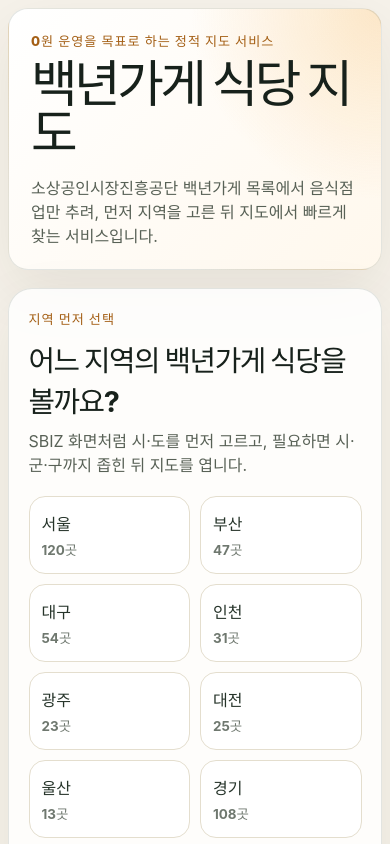
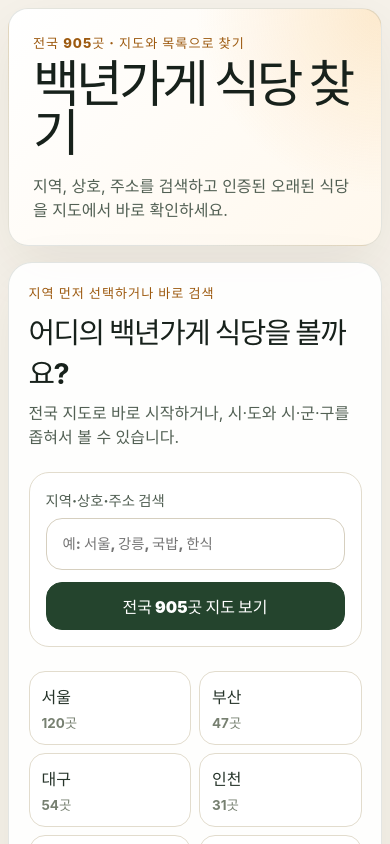
Before and after one commit to nukk-pain/food-guides, a React (Vite) app: page / in a window 390 px wide. Shown: the top 844 px of the page. Built offline with nearby package versions, Linux system fonts and the light colour scheme.

Commit message:
[verified] feat: improve restaurant map ux

```diff
--- a/src/App.css
+++ b/src/App.css
@@ -1,7 +1,24 @@
+:root {
+  --color-ink: #17211b;
+  --color-muted: #526054;
+  --color-soft: #778071;
+  --color-line: #e2dccd;
+  --color-surface: rgba(255, 255, 255, 0.9);
+  --color-surface-strong: #ffffff;
+  --color-warm: #fff8ed;
+  --color-primary: #24442d;
+  --color-primary-strong: #18301f;
+  --color-accent: #d97818;
+  --shadow-card: 0 20px 60px rgba(46, 35, 18, 0.08);
+  --radius-card: 24px;
+  --radius-control: 16px;
+}
+
 .app-shell {
   width: min(1180px, calc(100% - 24px));
   margin: 0 auto;
   padding: 24px 0 40px;
+  color: var(--color-ink);
 }
 
 .hero-panel,
@@ -12,21 +29,21 @@
 .map-panel,
 .region-panel {
   border: 1px solid rgba(42, 64, 48, 0.13);
-  border-radius: 24px;
-  background: rgba(255, 255, 255, 0.82);
-  box-shadow: 0 20px 60px rgba(46, 35, 18, 0.08);
+  border-radius: var(--radius-card);
+  background: var(--color-surface);
+  box-shadow: var(--shadow-card);
 }
 
 .hero-panel {
-  padding: clamp(28px, 7vw, 72px);
+  padding: clamp(28px, 7vw, 64px);
   background:
-    radial-gradient(circle at top right, rgba(244, 178, 84, 0.28), transparent 42%),
+    radial-gradient(circle at top right, rgba(244, 178, 84, 0.24), transparent 42%),
     linear-gradient(135deg, #ffffff 0%, #fff8ed 100%);
 }
 
 .eyebrow {
-  margin: 0 0 10px;
-  color: #a45f15;
+  margin: 0 0 8px;
+  color: #9d5a10;
   font-size: 0.82rem;
   font-weight: 800;
   letter-spacing: 0.08em;
@@ -41,71 +58,24 @@ p {
 
 h1 {
   max-width: 760px;
-  margin-bottom: 18px;
-  font-size: clamp(2.4rem, 8vw, 5.8rem);
+  margin-bottom: 16px;
+  font-size: clamp(2.5rem, 8vw, 5.6rem);
   line-height: 0.96;
   letter-spacing: -0.07em;
 }
 
 .hero-copy {
-  max-width: 700px;
+  max-width: 640px;
   margin-bottom: 0;
-  color: #586156;
+  color: var(--color-muted);
   font-size: clamp(1rem, 2.4vw, 1.2rem);
-}
-
-.toolbar {
-  display: grid;
-  gap: 16px;
-  align-items: end;
-  margin-bottom: 14px;
-  padding: 16px;
-}
-
-.search-box {
-  display: grid;
-  gap: 8px;
-  color: #4f5c52;
-  font-size: 0.9rem;
-  font-weight: 700;
-}
-
-.search-box input {
-  width: 100%;
-  min-height: 48px;
-  border: 1px solid #d6cfbf;
-  border-radius: 16px;
-  padding: 14px 16px;
-  color: #17211b;
-  background: #fff;
-}
-
-.stats-card {
-  position: absolute;
-  top: 16px;
-  right: 16px;
-  z-index: 500;
-  min-width: 154px;
-  border-radius: 18px;
-  padding: 14px 16px;
-  color: #fff;
-  background: #24442d;
-}
-
-.stats-card strong,
-.stats-card span {
-  display: block;
-}
-
-.stats-card strong {
-  font-size: 1.7rem;
 }
 
 .region-panel {
   display: grid;
-  gap: 20px;
-  margin-top: 18px;
-  padding: clamp(18px, 5vw, 36px);
+  gap: 24px;
+  margin-top: 16px;
+  padding: clamp(16px, 5vw, 32px);
 }
 
 .region-heading h2 {
@@ -116,48 +86,137 @@ h1 {
 
 .region-heading p:last-child {
   margin-bottom: 0;
-  color: #586156;
+  color: var(--color-muted);
+}
+
+.landing-search-card {
+  display: grid;
+  gap: 12px;
+  border: 1px solid var(--color-line);
+  border-radius: 20px;
+  padding: 16px;
+  background: var(--color-surface-strong);
+}
+
+.search-box {
+  display: grid;
+  gap: 8px;
+  color: var(--color-muted);
+  font-size: 0.9rem;
+  font-weight: 800;
+}
+
+.search-box input {
+  width: 100%;
+  min-height: 52px;
+  border: 1px solid #d6cfbf;
+  border-radius: var(--radius-control);
+  padding: 14px 16px;
+  color: var(--color-ink);
+  background: #fff;
+  font: inherit;
+}
+
+.search-box input:focus-visible,
+.primary-action:focus-visible,
+.action-button:focus-visible,
+.map-link-row a:focus-visible,
+.province-button:focus-visible,
+.county-button:focus-visible,
+.restaurant-list-button:focus-visible,
+.selected-area-row button:focus-visible,
+.search-preview button:focus-visible {
+  outline: 3px solid rgba(217, 120, 24, 0.35);
+  outline-offset: 2px;
+}
+
+.primary-action,
+.action-button,
+.map-link-row a,
+.selected-area-row button {
+  min-height: 48px;
+  border: 1px solid var(--color-line);
+  border-radius: var(--radius-control);
+  padding: 0 16px;
+  color: var(--color-primary);
+  background: #fff;
+  font: inherit;
+  font-weight: 900;
+  text-decoration: none;
+}
+
+.primary-action,
+.action-button--primary {
+  border-color: var(--color-primary);
+  color: #fff;
+  background: var(--color-primary);
+}
+
+.primary-action:hover,
+.action-button--primary:hover,
+.county-button--primary:hover,
+.province-button--active:hover {
+  background: var(--color-primary-strong);
+}
+
+.search-preview {
+  display: grid;
+  gap: 8px;
+}
+
+.search-preview button {
+  display: grid;
+  gap: 4px;
+  min-height: 56px;
+  border: 1px solid var(--color-line);
+  border-radius: var(--radius-control);
+  padding: 12px 14px;
+  text-align: left;
+  color: var(--color-ink);
+  background: #fff;
+  font: inherit;
+}
+
+.search-preview span {
+  color: var(--color-soft);
+  font-size: 0.9rem;
+  font-weight: 700;
 }
 
 .province-grid,
 .county-grid {
   display: grid;
   grid-template-columns: repeat(auto-fit, minmax(92px, 1fr));
-  gap: 10px;
-}
-
-.province-button,
-.county-button,
-.selected-area-row button {
-  min-height: 48px;
-  border: 1px solid #e4dece;
-  border-radius: 16px;
-  color: #26342a;
-  background: #fff;
-  font: inherit;
-  font-weight: 800;
+  gap: 8px;
 }
 
 .province-button,
 .county-button {
   display: grid;
+  min-height: 48px;
   gap: 4px;
-  padding: 14px 12px;
+  border: 1px solid var(--color-line);
+  border-radius: var(--radius-control);
+  padding: 12px;
   text-align: left;
+  color: #26342a;
+  background: #fff;
+  font: inherit;
+  font-weight: 900;
 }
 
 .province-button span,
 .county-button span {
-  color: #6f786f;
+  color: var(--color-soft);
   font-size: 0.84rem;
   font-weight: 700;
 }
 
 .province-button--active,
 .county-button--primary {
-  border-color: #24442d;
+  border-color: var(--color-primary);
   color: #fff;
-  background: #24442d;
+  background: var(--color-primary);
 }
 
 .province-button--active span,
@@ -178,50 +237,63 @@ h1 {
 .region-hint,
 .empty-list {
   margin: 0;
-  border-radius: 16px;
+  border-radius: var(--radius-control);
   padding: 16px;
-  color: #586156;
-  background: #fff8ed;
-}
-
-.selected-area-row {
-  display: flex;
-  gap: 10px;
-  align-items: center;
-  justify-content: space-between;
-  color: #24442d;
-  font-weight: 900;
-}
-
-.selected-area-row button {
-  padding: 0 14px;
-  color: #24442d;
+  color: var(--color-muted);
+  background: var(--color-warm);
 }
 
 .content-grid {
   display: grid;
-  grid-template-columns: minmax(0, 1fr) 340px;
-  gap: 18px;
+  gap: 16px;
   align-items: stretch;
-  margin-top: 18px;
+  margin-top: 16px;
 }
 
 .map-panel {
   position: relative;
   overflow: hidden;
-  min-height: min(720px, calc(100vh - 180px));
+  min-height: 62vh;
   padding: 0;
   background: #d9e4d8;
 }
 
 .restaurant-map {
-  min-height: min(720px, calc(100vh - 180px));
+  min-height: 62vh;
   height: 100%;
   overflow: hidden;
   border: 1px solid rgba(42, 64, 48, 0.13);
-  border-radius: 24px;
+  border-radius: var(--radius-card);
   background: #d9e4d8;
-  box-shadow: 0 20px 60px rgba(46, 35, 18, 0.08);
+  box-shadow: var(--shadow-card);
+}
+
+.stats-card {
+  position: absolute;
+  top: 12px;
+  right: 12px;
+  z-index: 500;
+  min-width: 144px;
+  border-radius: 18px;
+  padding: 12px 14px;
+  color: #fff;
+  background: var(--color-primary);
+  box-shadow: 0 12px 32px rgba(23, 33, 27, 0.18);
+}
+
+.stats-card strong,
+.stats-card span {
+  display: block;
+}
+
+.stats-card strong {
+  font-size: 1.6rem;
+}
+
+.stats-card span {
+  color: rgba(255, 255, 255, 0.78);
+  font-size: 0.86rem;
+  font-weight: 800;
 }
 
 .restaurant-marker {
@@ -231,31 +303,80 @@ h1 {
   place-items: center;
   border: 2px solid #fff;
   border-radius: 999px;
-  background: #e57f1f;
+  background: var(--color-accent);
   box-shadow: 0 8px 18px rgba(69, 40, 13, 0.26);
   font-size: 18px;
 }
 
 .restaurant-marker--selected {
-  background: #24442d;
+  background: var(--color-primary);
   transform: scale(1.14);
 }
 
 .list-panel {
-  max-height: min(720px, calc(100vh - 180px));
+  display: grid;
+  gap: 12px;
+  max-height: none;
   overflow: auto;
+  padding: 12px;
+}
+
+.toolbar {
+  display: grid;
+  gap: 12px;
   padding: 14px;
+  box-shadow: none;
+}
+
+.selected-area-row {
+  display: flex;
+  gap: 12px;
+  align-items: center;
+  justify-content: space-between;
+  color: var(--color-primary);
+  font-weight: 900;
+}
+
+.selected-area-row button {
+  min-height: 40px;
+  padding: 0 12px;
 }
 
 .selected-card {
-  margin-bottom: 14px;
   padding: 18px;
-  background: #fffaf0;
+  background: var(--color-warm);
 }
 
 .selected-card h2 {
   margin-bottom: 8px;
   font-size: 1.5rem;
+  letter-spacing: -0.03em;
+}
+
+.selected-card > p:not(.eyebrow) {
+  color: var(--color-muted);
+}
+
+.action-row,
+.map-link-row {
+  display: flex;
+  flex-wrap: wrap;
+  gap: 8px;
+  margin-top: 12px;
+}
+
+.action-button,
+.map-link-row a {
+  display: inline-flex;
+  align-items: center;
+  justify-content: center;
+}
+
+.map-link-row a {
+  min-height: 40px;
+  padding: 0 12px;
+  color: var(--color-muted);
+  font-size: 0.9rem;
 }
 
 .selected-card dl {
@@ -287,30 +408,39 @@ h1 {
   list-style: none;
 }
 
-.restaurant-list button {
+.restaurant-list-button {
   display: grid;
   width: 100%;
-  gap: 4px;
-  border: 1px solid #e4dece;
-  border-radius: 16px;
+  gap: 5px;
+  border: 1px solid var(--color-line);
+  border-radius: var(--radius-control);
   padding: 14px;
   text-align: left;
   color: #26342a;
   background: #fff;
+  font: inherit;
 }
 
-.restaurant-list button:hover,
-.restaurant-list button:focus-visible {
-  border-color: #d28a31;
-  outline: none;
+.restaurant-list-button:hover,
+.restaurant-list-button--selected {
+  border-color: var(--color-accent);
+  background: #fffaf0;
 }
 
-.restaurant-list span {
-  color: #6f786f;
+.restaurant-list-button span {
+  color: var(--color-soft);
   font-size: 0.9rem;
+  font-weight: 800;
+}
+
+.restaurant-list-button small {
+  color: var(--color-muted);
+  font-size: 0.86rem;
+  line-height: 1.35;
 }
 
 .status-card {
+  margin-top: 16px;
   padding: 28px;
 }
 
@@ -321,7 +451,7 @@ h1 {
   }
 
   .hero-panel {
-    padding: 22px;
+    padding: 24px;
     border-radius: 20px;
   }
 
@@ -334,16 +464,35 @@ h1 {
     grid-template-columns: repeat(2, minmax(0, 1fr));
   }
 
+  .map-panel,
+  .restaurant-map {
+    min-height: 58vh;
+  }
+
+  .list-panel {
+    position: relative;
+    z-index: 700;
+    margin-top: -32px;
+    border-radius: 24px 24px 0 0;
+  }
+}
+
+@media (min-width: 861px) {
+  .landing-search-card {
+    grid-template-columns: minmax(0, 1fr) auto;
+    align-items: end;
+  }
+
   .content-grid {
-    grid-template-columns: 1fr;
+    grid-template-columns: minmax(0, 1fr) 360px;
   }
 
   .map-panel,
   .restaurant-map {
-    min-height: 64vh;
+    min-height: min(720px, calc(100vh - 180px));
   }
 
   .list-panel {
-    max-height: none;
+    max-height: min(720px, calc(100vh - 180px));
   }
 }
--- a/src/App.tsx
+++ b/src/App.tsx
@@ -2,18 +2,21 @@ import { useCallback, useEffect, useMemo, useState } from 'react'
 import './App.css'
 import { RestaurantMap } from './components/RestaurantMap'
 import { restaurantsDataUrl } from './data/restaurantsData'
+import { copyableAddressText, buildMapLinks, normalizePhoneHref, safeSbizDetailUrl } from './domain/mapLinks'
 import { filterRestaurantStores, type RawRestaurant, type Restaurant } from './domain/restaurants'
 import { filterByArea, getAreaOptions, type AreaSelection, type ProvinceOption } from './domain/regions'
 
 type LoadState = 'loading' | 'ready' | 'empty' | 'error'
+type MapScope = 'all' | AreaSelection | null
 
 function App() {
   const [restaurants, setRestaurants] = useState<Restaurant[]>([])
   const [loadState, setLoadState] = useState<LoadState>('loading')
   const [query, setQuery] = useState('')
-  const [areaSelection, setAreaSelection] = useState<AreaSelection | null>(null)
+  const [mapScope, setMapScope] = useState<MapScope>(null)
   const [activeProvince, setActiveProvince] = useState<string | null>(null)
   const [selectedRestaurantId, setSelectedRestaurantId] = useState<string | null>(null)
+  const [copiedRestaurantId, setCopiedRestaurantId] = useState<string | null>(null)
 
   useEffect(() => {
     let cancelled = false
@@ -47,19 +50,14 @@ function App() {
     [activeProvince, areaOptions],
   )
 
-  const areaRestaurants = useMemo(() => filterByArea(restaurants, areaSelection), [areaSelection, restaurants])
+  const searchFilteredRestaurants = useMemo(() => searchRestaurants(restaurants, query), [query, restaurants])
 
-  const filteredRestaurants = useMemo(() => {
-    const normalizedQuery = query.trim().toLocaleLowerCase('ko-KR')
-    if (!normalizedQuery) return areaRestaurants
+  const scopedRestaurants = useMemo(() => {
+    if (mapScope === 'all') return restaurants
+    return filterByArea(restaurants, mapScope)
+  }, [mapScope, restaurants])
 
-    return areaRestaurants.filter((restaurant) => {
-      const haystack = [restaurant.name, restaurant.region, restaurant.address, restaurant.category]
-        .join(' ')
-        .toLocaleLowerCase('ko-KR')
-      return haystack.includes(normalizedQuery)
-    })
-  }, [query, areaRestaurants])
+  const filteredRestaurants = useMemo(() => searchRestaurants(scopedRestaurants, query), [query, scopedRestaurants])
 
   const selectedRestaurant = useMemo(
     () => filteredRestaurants.find((restaurant) => restaurant.id === selectedRestaurantId) ?? filteredRestaurants[0] ?? null,
@@ -75,31 +73,45 @@ function App() {
   }, [])
 
   const handleAreaSelect = useCallback((selection: AreaSelection) => {
-    setAreaSelection(selection)
+    setMapScope(selection)
     setActiveProvince(selection.province)
     setSelectedRestaurantId(null)
-    setQuery('')
+  }, [])
+
+  const handleAllSelect = useCallback(() => {
+    setMapScope('all')
+    setSelectedRestaurantId(null)
   }, [])
 
   const handleChangeArea = useCallback(() => {
-    setAreaSelection(null)
+    setMapScope(null)
     setSelectedRestaurantId(null)
-    setQuery('')
-    setActiveProvince(areaSelection?.province ?? activeProvince)
-  }, [activeProvince, areaSelection])
+    setActiveProvince(mapScope && mapScope !== 'all' ? mapScope.province : activeProvince)
+  }, [activeProvince, mapScope])
 
-  const selectedAreaLabel = areaSelection
-    ? `${areaSelection.province}${areaSelection.county ? ` ${areaSelection.county}` : ' 전체'}`
-    : ''
+  const handleCopyAddress = useCallback(async (restaurant: Restaurant) => {
+    const writeText = navigator.clipboard?.writeText
+    if (typeof writeText !== 'function') {
+      setCopiedRestaurantId(null)
+      return
+    }
+
+    try {
+      await writeText.call(navigator.clipboard, copyableAddressText(restaurant))
+      setCopiedRestaurantId(restaurant.id)
+    } catch {
+      setCopiedRestaurantId(null)
+    }
+  }, [])
+
+  const selectedAreaLabel = getScopeLabel(mapScope, query)
 
   return (
     <main className="app-shell">
       <section className="hero-panel" aria-labelledby="page-title">
-        <p className="eyebrow">0원 운영을 목표로 하는 정적 지도 서비스</p>
-        <h1 id="page-title">백년가게 식당 지도</h1>
-        <p className="hero-copy">
-          소상공인시장진흥공단 백년가게 목록에서 음식점업만 추려, 먼저 지역을 고른 뒤 지도에서 빠르게 찾는 서비스입니다.
-        </p>
+        <p className="eyebrow">전국 {restaurants.length.toLocaleString('ko-KR')}곳 · 지도와 목록으로 찾기</p>
+        <h1 id="page-title">백년가게 식당 찾기</h1>
+        <p className="hero-copy">지역, 상호, 주소를 검색하고 인증된 오래된 식당을 지도에서 바로 확인하세요.</p>
       </section>
 
       {loadState === 'loading' && <StatusCard title="데이터를 불러오는 중입니다" description="정적 JSON 파일을 읽고 있어요." />}
@@ -108,17 +120,22 @@ function App() {
       )}
       {loadState === 'empty' && <StatusCard title="표시할 식당이 없습니다" description="음식점업과 좌표가 있는 데이터가 필요합니다." />}
 
-      {loadState === 'ready' && !areaSelection && (
+      {loadState === 'ready' && !mapScope && (
         <RegionPicker
+          allCount={searchFilteredRestaurants.length}
           areaOptions={areaOptions}
           activeProvince={activeProvince}
           activeProvinceOption={activeProvinceOption}
+          query={query}
+          searchResults={searchFilteredRestaurants}
+          onQueryChange={setQuery}
           onProvinceSelect={handleProvinceSelect}
           onAreaSelect={handleAreaSelect}
+          onAllSelect={handleAllSelect}
         />
       )}
 
-      {loadState === 'ready' && areaSelection && (
+      {loadState === 'ready' && mapScope && (
         <section className="content-grid" aria-label="백년가게 식당 지도와 목록">
           <div className="map-panel">
             <RestaurantMap restaurants={filteredRestaurants} selectedId={selectedRestaurant?.id} onSelect={handleSelect} />
@@ -135,50 +152,26 @@ function App() {
                   지역 변경
                 </button>
               </div>
-              <label className="search-box">
-                <span>상호·주소 검색</span>
-                <input
-                  value={query}
-                  onChange={(event) => setQuery(event.target.value)}
-                  placeholder="예: 국밥, 한식, 도로명"
-                  type="search"
-                />
-              </label>
+              <SearchBox value={query} onChange={setQuery} label="상호·주소 검색" placeholder="예: 국밥, 한식, 도로명" />
             </section>
             {selectedRestaurant && (
-              <article className="selected-card">
-                <p className="eyebrow">선택한 식당</p>
-                <h2>{selectedRestaurant.name}</h2>
-                <p>{selectedRestaurant.address}</p>
-                <dl>
-                  <div>
-                    <dt>업종</dt>
-                    <dd>{selectedRestaurant.category}</dd>
-                  </div>
-                  <div>
-                    <dt>지역</dt>
-                    <dd>{selectedRestaurant.region}</dd>
-                  </div>
-                  {selectedRestaurant.phone && (
-                    <div>
-                      <dt>전화</dt>
-                      <dd>{selectedRestaurant.phone}</dd>
-                    </div>
-                  )}
-                </dl>
-              </article>
+              <SelectedRestaurantCard
+                copied={copiedRestaurantId === selectedRestaurant.id}
+                restaurant={selectedRestaurant}
+                onCopyAddress={handleCopyAddress}
+              />
             )}
             {filteredRestaurants.length === 0 ? (
               <p className="empty-list">검색 결과가 없습니다. 검색어를 줄이거나 지역을 다시 선택해보세요.</p>
             ) : (
               <ul className="restaurant-list">
                 {filteredRestaurants.map((restaurant) => (
-                  <li key={restaurant.id}>
-                    <button type="button" onClick={() => handleSelect(restaurant)}>
-                      <strong>{restaurant.name}</strong>
-                      <span>{restaurant.region}</span>
-                    </button>
-                  </li>
+                  <RestaurantListItem
+                    key={restaurant.id}
+                    restaurant={restaurant}
+                    selected={restaurant.id === selectedRestaurant?.id}
+                    onSelect={handleSelect}
+                  />
                 ))}
               </ul>
             )}
@@ -190,25 +183,60 @@ function App() {
 }
 
 function RegionPicker({
+  allCount,
   areaOptions,
   activeProvince,
   activeProvinceOption,
+  query,
+  searchResults,
+  onQueryChange,
   onProvinceSelect,
   onAreaSelect,
+  onAllSelect,
 }: {
+  allCount: number
   areaOptions: ProvinceOption[]
   activeProvince: string | null
   activeProvinceOption: ProvinceOption | null
+  query: string
+  searchResults: Restaurant[]
+  onQueryChange: (query: string) => void
   onProvinceSelect: (province: string) => void
   onAreaSelect: (selection: AreaSelection) => void
+  onAllSelect: () => void
 }) {
+  const previewResults = query.trim() ? searchResults.slice(0, 6) : []
+
   return (
     <section className="region-panel" aria-labelledby="region-title">
       <div className="region-heading">
-        <p className="eyebrow">지역 먼저 선택</p>
-        <h2 id="region-title">어느 지역의 백년가게 식당을 볼까요?</h2>
-        <p>SBIZ 화면처럼 시·도를 먼저 고르고, 필요하면 시·군·구까지 좁힌 뒤 지도를 엽니다.</p>
+        <p className="eyebrow">지역 먼저 선택하거나 바로 검색</p>
+        <h2 id="region-title">어디의 백년가게 식당을 볼까요?</h2>
+        <p>전국 지도로 바로 시작하거나, 시·도와 시·군·구를 좁혀서 볼 수 있습니다.</p>
       </div>
+
+      <div className="landing-search-card">
+        <SearchBox
+          value={query}
+          onChange={onQueryChange}
+          label="지역·상호·주소 검색"
+          placeholder="예: 서울, 강릉, 국밥, 한식"
+        />
+        <button className="primary-action" type="button" onClick={onAllSelect}>
+          전국 {allCount.toLocaleString('ko-KR')}곳 지도 보기
+        </button>
+      </div>
+
+      {previewResults.length > 0 && (
+        <div className="search-preview" aria-label="검색 미리보기">
+          {previewResults.map((restaurant) => (
+            <button key={restaurant.id} type="button" onClick={onAllSelect}>
+              <strong>{restaurant.name}</strong>
+              <span>{restaurant.region}</span>
+            </button>
+          ))}
+        </div>
+      )}
 
       <div className="province-grid" aria-label="시도 선택">
         {areaOptions.map((option) => (
@@ -250,6 +278,109 @@ function RegionPicker({
   )
 }
 
+function SearchBox({
+  value,
+  label,
+  placeholder,
+  onChange,
+}: {
+  value: string
+  label: string
+  placeholder: string
+  onChange: (value: string) => void
+}) {
+  return (
+    <label className="search-box">
+      <span>{label}</span>
+      <input value={value} onChange={(event) => onChange(event.target.value)} placeholder={placeholder} type="search" />
+    </label>
+  )
+}
+
+function SelectedRestaurantCard({
+  copied,
+  restaurant,
+  onCopyAddress,
+}: {
+  copied: boolean
+  restaurant: Restaurant
+  onCopyAddress: (restaurant: Restaurant) => Promise<void>
+}) {
+  const phoneHref = normalizePhoneHref(restaurant.phone)
+  const mapLinks = buildMapLinks(restaurant)
+  const sourceUrl = safeSbizDetailUrl(restaurant.sourceUrl)
+
+  return (
+    <article className="selected-card">
+      <p className="eyebrow">선택한 식당</p>
+      <h2>{restaurant.name}</h2>
+      <p>{restaurant.address}</p>
+      <div className="action-row" aria-label="식당 바로가기">
+        {phoneHref && (
+          <a className="action-button action-button--primary" href={phoneHref}>
+            전화하기
+          </a>
+        )}
+        <button className="action-button" type="button" onClick={() => void onCopyAddress(restaurant)}>
+          {copied ? '복사 완료' : '주소 복사'}
+        </button>
+      </div>
+      <div className="map-link-row" aria-label="외부 지도에서 보기">
+        <a href={mapLinks.naver} target="_blank" rel="noreferrer">
+          네이버지도
+        </a>
+        <a href={mapLinks.kakao} target="_blank" rel="noreferrer">
+          카카오맵
+        </a>
+        <a href={mapLinks.google} target="_blank" rel="noreferrer">
+          구글맵
+        </a>
+        {sourceUrl && (
+          <a href={sourceUrl} target="_blank" rel="noreferrer">
+            원문
+          </a>
+        )}
+      </div>
+      <dl>
+        <div>
+          <dt>업종</dt>
+          <dd>{restaurant.category}</dd>
+        </div>
+        <div>
+          <dt>지역</dt>
+          <dd>{restaurant.region}</dd>
+        </div>
+        {restaurant.phone && (
+          <div>
+            <dt>전화</dt>
+            <dd>{restaurant.phone}</dd>
+          </div>
+        )}
+      </dl>
+    </article>
+  )
+}
+
+function RestaurantListItem({
+  restaurant,
+  selected,
+  onSelect,
+}: {
+  restaurant: Restaurant
+  selected: boolean
+  onSelect: (restaurant: Restaurant) => void
+}) {
+  return (
+    <li>
+      <button className={selected ? 'restaurant-list-button restaurant-list-button--selected' : 'restaurant-list-button'} type="button" onClick={() => onSelect(restaurant)}>
+        <strong>{restaurant.name}</strong>
+        <span>{restaurant.region} · {restaurant.category}</span>
+        <small>{restaurant.address}</small>
+      </button>
+    </li>
+  )
+}
+
 function StatusCard({ title, description }: { title: string; description: string }) {
   return (
     <section className="status-card" role="status">
@@ -259,4 +390,22 @@ function StatusCard({ title, description }: { title: string; description: string
   )
 }
 
+function searchRestaurants(restaurants: Restaurant[], query: string): Restaurant[] {
+  const normalizedQuery = query.trim().toLocaleLowerCase('ko-KR')
+  if (!normalizedQuery) return restaurants
+
+  return restaurants.filter((restaurant) => {
+    const haystack = [restaurant.name, restaurant.region, restaurant.address, restaurant.category]
+      .join(' ')
+      .toLocaleLowerCase('ko-KR')
+    return haystack.includes(normalizedQuery)
+  })
+}
+
+function getScopeLabel(scope: MapScope, query: string): string {
+  if (scope === 'all') return query.trim() ? '전국 검색 결과' : '전국'
+  if (!scope) return ''
+  return `${scope.province}${scope.county ? ` ${scope.county}` : ' 전체'}`
+}
+
 export default App
--- /dev/null
+++ b/src/domain/mapLinks.ts
@@ -0,0 +1,49 @@
+type RestaurantLinkInput = {
+  name: string
+  address: string
+}
+
+export type MapLinks = {
+  naver: string
+  kakao: string
+  google: string
+}
+
+export function buildMapLinks(restaurant: RestaurantLinkInput): MapLinks {
+  const query = encodeURIComponent(`${restaurant.name} ${restaurant.address}`)
+
+  return {
+    naver: `https://map.naver.com/p/search/${query}`,
+    kakao: `https://map.kakao.com/link/search/${query}`,
+    google: `https://www.google.com/maps/search/?api=1&query=${query}`,
+  }
+}
+
+export function normalizePhoneHref(phone?: string): string | null {
+  if (!phone) return null
+
+  const digits = phone.replace(/\D/g, '')
+  if (!digits) return null
+
+  return `tel:${digits}`
+}
+
+export function copyableAddressText(restaurant: RestaurantLinkInput): string {
+  return `${restaurant.name}\n${restaurant.address}`
+}
+
+export function safeSbizDetailUrl(sourceUrl?: string): string | null {
+  if (!sourceUrl) return null
+
+  try {
+    const url = new URL(sourceUrl)
+    const isHttp = url.protocol === 'http:' || url.protocol === 'https:'
+    const isSbizHost = url.host === 'www.sbiz.or.kr'
+    const isDetailPath = url.pathname === '/hdst/main/ohndMarketDetail.do'
+    const hasNoCredentials = !url.username && !url.password
+
+    return isHttp && isSbizHost && isDetailPath && hasNoCredentials ? url.href : null
+  } catch {
+    return null
+  }
+}
```
Also changed, not shown: 2 other files (tests, documents, lock files or other folders).
